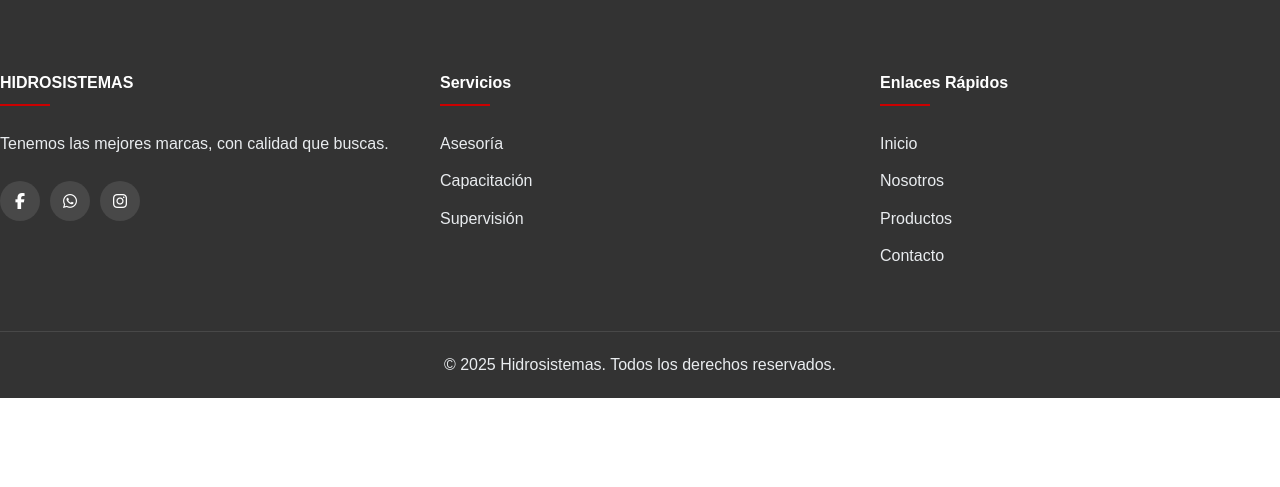
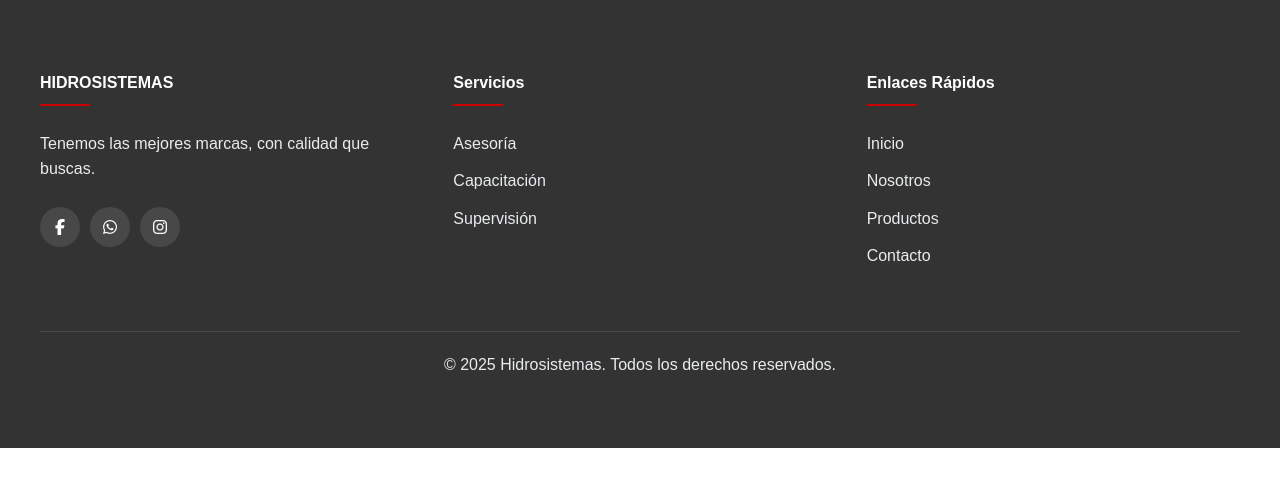
Before and after one commit to Edd-P-P/Hidro-Shopping, a PHP site: page / in a window 1280 px wide. Shown: the top 487 px of the page. Run offline with PHP 8.4, Linux system fonts and the light colour scheme.

Commit message:
Corrección del footer

```diff
--- a/index.php
+++ b/index.php
@@ -6,9 +6,8 @@
     <title>HidroBuy</title>
     <link rel="stylesheet" href="styles.css">
 </head>
+
 <body>
-
-
     <!-- Footer -->
     <footer id="contacto">
         <div class="container">
--- a/styles.css
+++ b/styles.css
@@ -40,7 +40,7 @@ body {
 footer {
     background-color: var(--dark);
     color: var(--light-gray);
-    padding: 70px 0 20px;
+    padding: 70px 40px;
 }
 
 footer a {
```
